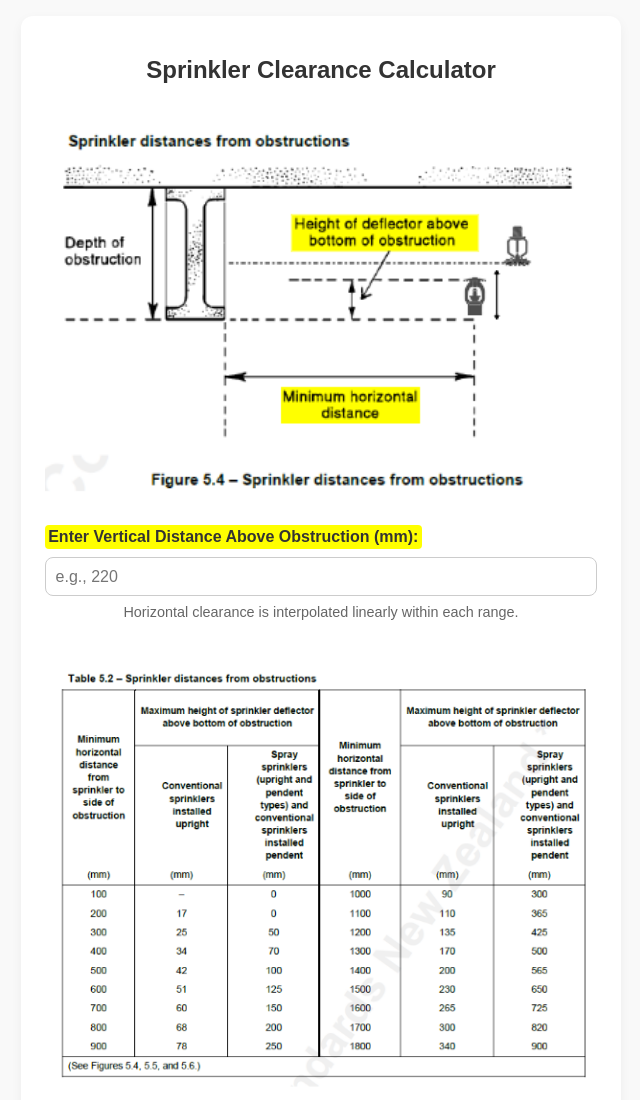
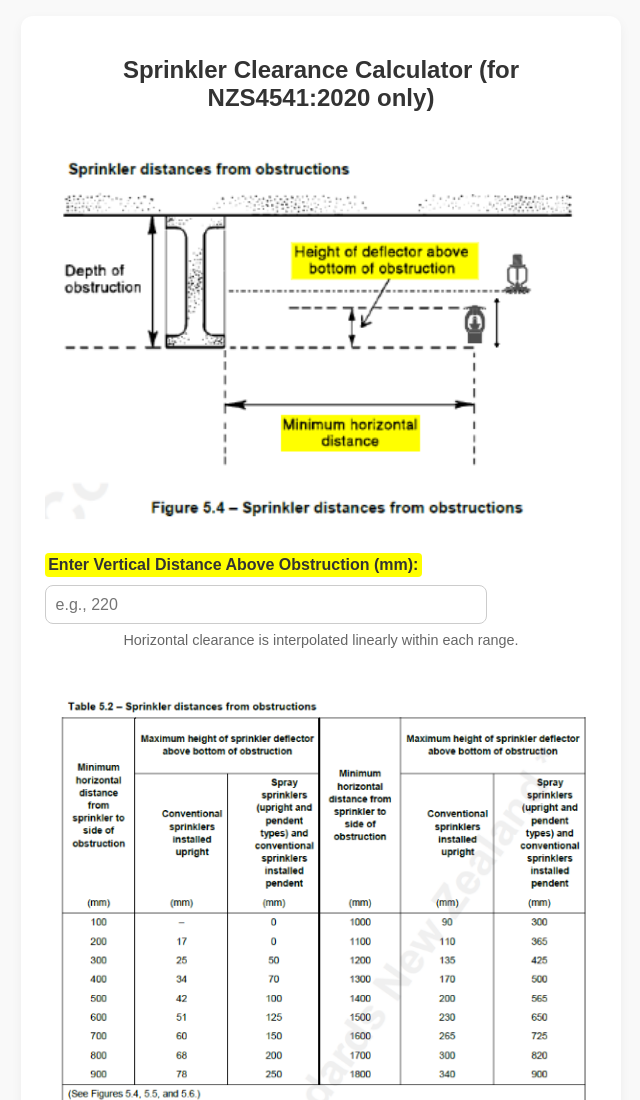
Before and after one commit to choiclem/fire, a plain HTML site: page index.html in a window 1280 px wide. Shown: the top 1100 px of the page, without its empty margins (319-959 px from the left). Drawn offline with Linux system fonts and the light colour scheme.

Commit message:
Update index.html

```diff
--- a/index.html
+++ b/index.html
@@ -47,7 +47,7 @@
 
     input, select {
       padding: 0.6rem;
-      width: 100%;
+      width: 80%;
       margin-top: 0.5rem;
       font-size: 1rem;
       border: 1px solid #ccc;
@@ -97,7 +97,7 @@
 </head>
 <body>
   <div class="container">
-    <h1>Sprinkler Clearance Calculator</h1>
+    <h1>Sprinkler Clearance Calculator (for NZS4541:2020 only)</h1>
 
     <img src="1.png" alt="Sprinkler Clearance Table" />
 
```
